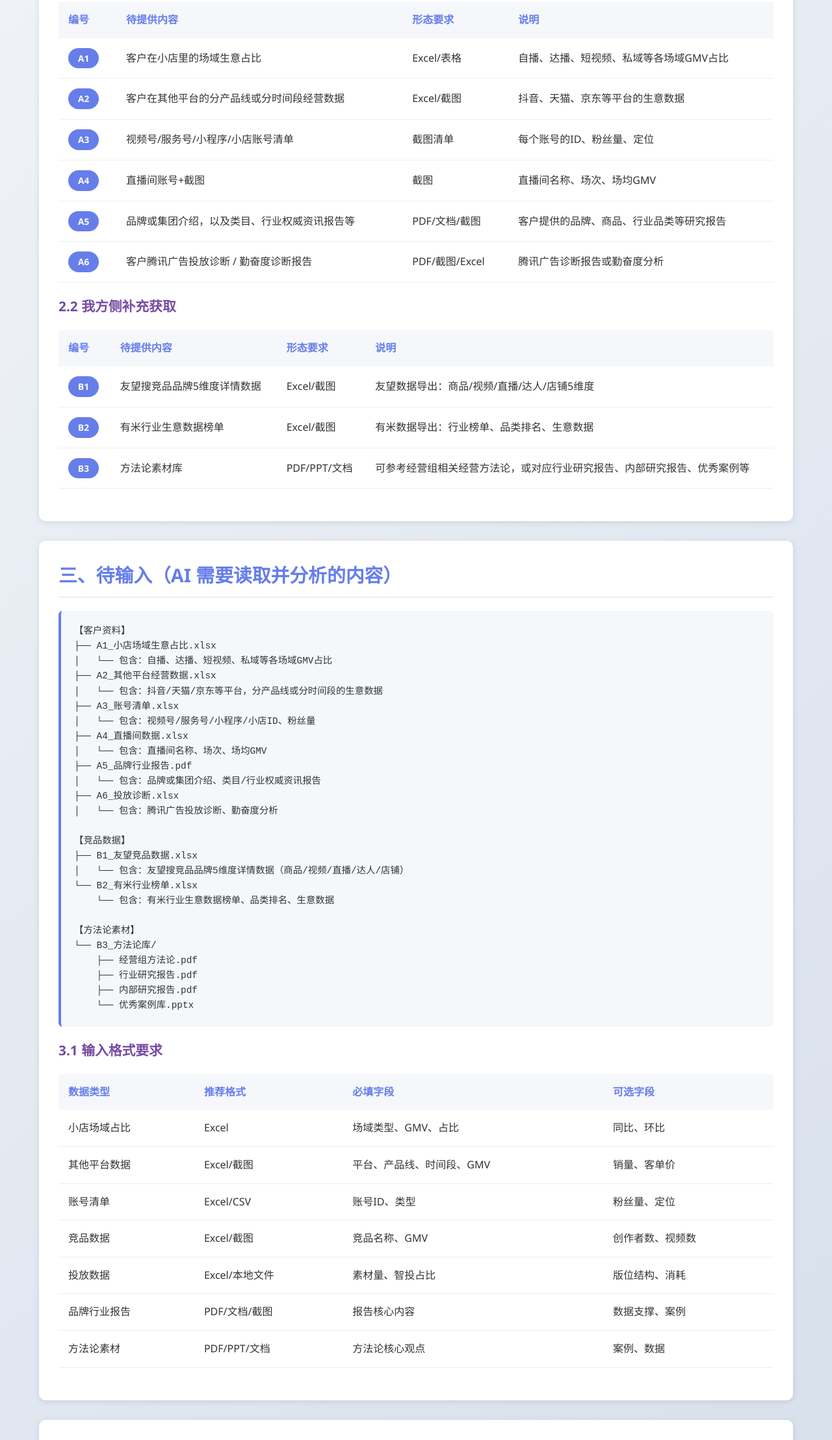
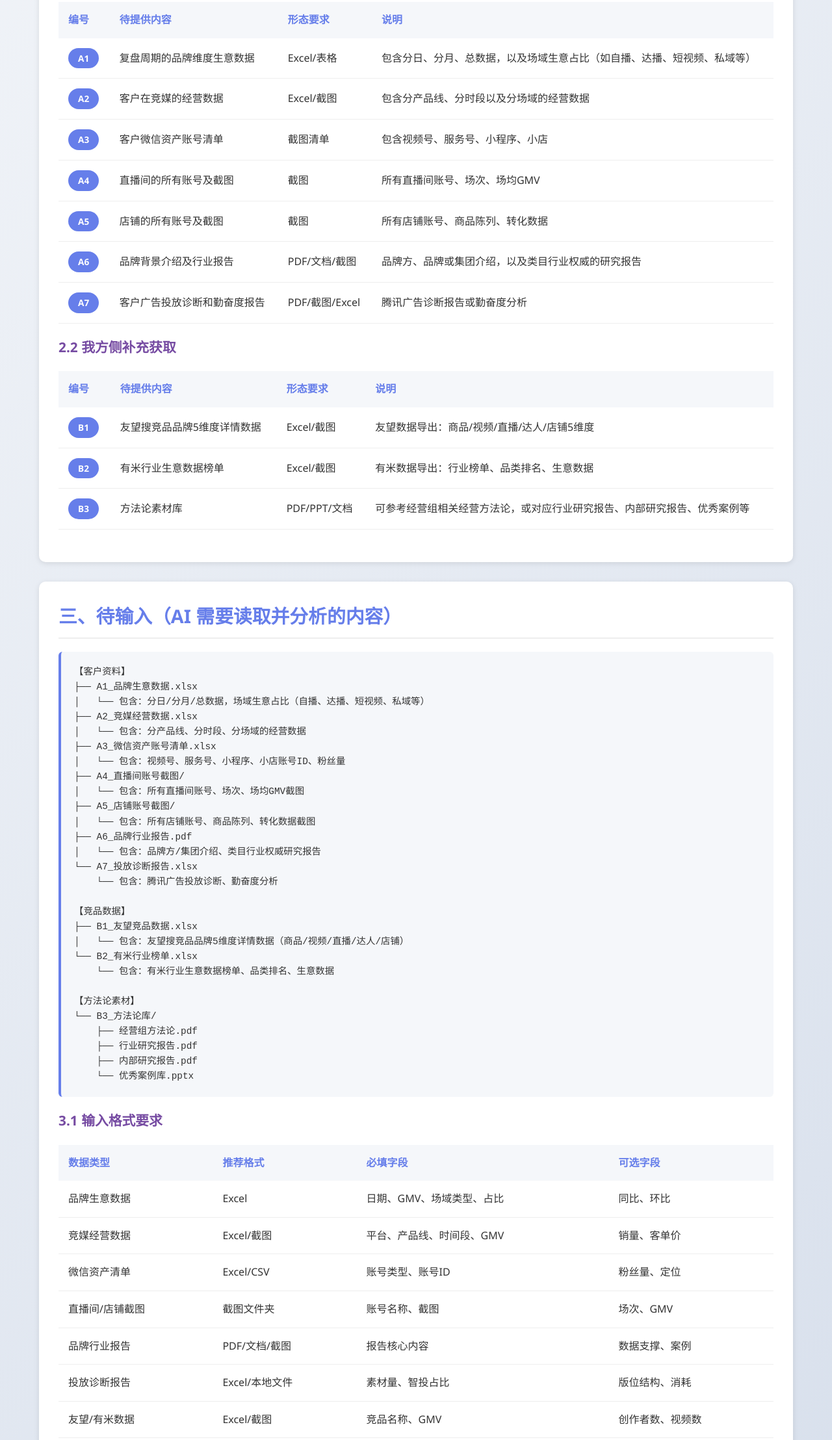
Before and after one commit to danniewowrich/biz-diagnosis-scale, a plain HTML site: page index.html in a window 1280 px wide. Shown: the part 982-3198 px from the top of the page at 65% size. Drawn offline with Linux system fonts and the light colour scheme.

Commit message:
Update: 补全客户侧7项必须提供内容

```diff
--- a/index.html
+++ b/index.html
@@ -329,37 +329,43 @@
                 <tbody>
                     <tr>
                         <td><span class="badge">A1</span></td>
-                        <td>客户在小店里的场域生意占比</td>
+                        <td>复盘周期的品牌维度生意数据</td>
                         <td>Excel/表格</td>
-                        <td>自播、达播、短视频、私域等各场域GMV占比</td>
+                        <td>包含分日、分月、总数据，以及场域生意占比（如自播、达播、短视频、私域等）</td>
                     </tr>
                     <tr>
                         <td><span class="badge">A2</span></td>
-                        <td>客户在其他平台的分产品线或分时间段经营数据</td>
+                        <td>客户在竞媒的经营数据</td>
                         <td>Excel/截图</td>
-                        <td>抖音、天猫、京东等平台的生意数据</td>
+                        <td>包含分产品线、分时段以及分场域的经营数据</td>
                     </tr>
                     <tr>
                         <td><span class="badge">A3</span></td>
-                        <td>视频号/服务号/小程序/小店账号清单</td>
+                        <td>客户微信资产账号清单</td>
                         <td>截图清单</td>
-                        <td>每个账号的ID、粉丝量、定位</td>
+                        <td>包含视频号、服务号、小程序、小店</td>
                     </tr>
                     <tr>
                         <td><span class="badge">A4</span></td>
-                        <td>直播间账号+截图</td>
+                        <td>直播间的所有账号及截图</td>
                         <td>截图</td>
-                        <td>直播间名称、场次、场均GMV</td>
+                        <td>所有直播间账号、场次、场均GMV</td>
                     </tr>
                     <tr>
                         <td><span class="badge">A5</span></td>
-                        <td>品牌或集团介绍，以及类目、行业权威资讯报告等</td>
-                        <td>PDF/文档/截图</td>
-                        <td>客户提供的品牌、商品、行业品类等研究报告</td>
+                        <td>店铺的所有账号及截图</td>
+                        <td>截图</td>
+                        <td>所有店铺账号、商品陈列、转化数据</td>
                     </tr>
                     <tr>
                         <td><span class="badge">A6</span></td>
-                        <td>客户腾讯广告投放诊断 / 勤奋度诊断报告</td>
+                        <td>品牌背景介绍及行业报告</td>
+                        <td>PDF/文档/截图</td>
+                        <td>品牌方、品牌或集团介绍，以及类目行业权威的研究报告</td>
+                    </tr>
+                    <tr>
+                        <td><span class="badge">A7</span></td>
+                        <td>客户广告投放诊断和勤奋度报告</td>
                         <td>PDF/截图/Excel</td>
                         <td>腾讯广告诊断报告或勤奋度分析</td>
                     </tr>
@@ -403,18 +409,20 @@
             <h2>三、待输入（AI 需要读取并分析的内容）</h2>
 
             <div class="code-block">【客户资料】
-├── A1_小店场域生意占比.xlsx
-│   └── 包含：自播、达播、短视频、私域等各场域GMV占比
-├── A2_其他平台经营数据.xlsx
-│   └── 包含：抖音/天猫/京东等平台，分产品线或分时间段的生意数据
-├── A3_账号清单.xlsx
-│   └── 包含：视频号/服务号/小程序/小店ID、粉丝量
-├── A4_直播间数据.xlsx
-│   └── 包含：直播间名称、场次、场均GMV
-├── A5_品牌行业报告.pdf
-│   └── 包含：品牌或集团介绍、类目/行业权威资讯报告
-├── A6_投放诊断.xlsx
-│   └── 包含：腾讯广告投放诊断、勤奋度分析
+├── A1_品牌生意数据.xlsx
+│   └── 包含：分日/分月/总数据，场域生意占比（自播、达播、短视频、私域等）
+├── A2_竞媒经营数据.xlsx
+│   └── 包含：分产品线、分时段、分场域的经营数据
+├── A3_微信资产账号清单.xlsx
+│   └── 包含：视频号、服务号、小程序、小店账号ID、粉丝量
+├── A4_直播间账号截图/
+│   └── 包含：所有直播间账号、场次、场均GMV截图
+├── A5_店铺账号截图/
+│   └── 包含：所有店铺账号、商品陈列、转化数据截图
+├── A6_品牌行业报告.pdf
+│   └── 包含：品牌方/集团介绍、类目行业权威研究报告
+└── A7_投放诊断报告.xlsx
+    └── 包含：腾讯广告投放诊断、勤奋度分析
 
 【竞品数据】
 ├── B1_友望竞品数据.xlsx
@@ -441,40 +449,46 @@
                 </thead>
                 <tbody>
                     <tr>
-                        <td>小店场域占比</td>
+                        <td>品牌生意数据</td>
                         <td>Excel</td>
-                        <td>场域类型、GMV、占比</td>
+                        <td>日期、GMV、场域类型、占比</td>
                         <td>同比、环比</td>
                     </tr>
                     <tr>
-                        <td>其他平台数据</td>
+                        <td>竞媒经营数据</td>
                         <td>Excel/截图</td>
                         <td>平台、产品线、时间段、GMV</td>
                         <td>销量、客单价</td>
                     </tr>
                     <tr>
-                        <td>账号清单</td>
+                        <td>微信资产清单</td>
                         <td>Excel/CSV</td>
-                        <td>账号ID、类型</td>
+                        <td>账号类型、账号ID</td>
                         <td>粉丝量、定位</td>
                     </tr>
                     <tr>
-                        <td>竞品数据</td>
-                        <td>Excel/截图</td>
-                        <td>竞品名称、GMV</td>
-                        <td>创作者数、视频数</td>
-                    </tr>
-                    <tr>
-                        <td>投放数据</td>
-                        <td>Excel/本地文件</td>
-                        <td>素材量、智投占比</td>
-                        <td>版位结构、消耗</td>
+                        <td>直播间/店铺截图</td>
+                        <td>截图文件夹</td>
+                        <td>账号名称、截图</td>
+                        <td>场次、GMV</td>
                     </tr>
                     <tr>
                         <td>品牌行业报告</td>
                         <td>PDF/文档/截图</td>
                         <td>报告核心内容</td>
                         <td>数据支撑、案例</td>
+                    </tr>
+                    <tr>
+                        <td>投放诊断报告</td>
+                        <td>Excel/本地文件</td>
+                        <td>素材量、智投占比</td>
+                        <td>版位结构、消耗</td>
+                    </tr>
+                    <tr>
+                        <td>友望/有米数据</td>
+                        <td>Excel/截图</td>
+                        <td>竞品名称、GMV</td>
+                        <td>创作者数、视频数</td>
                     </tr>
                     <tr>
                         <td>方法论素材</td>
@@ -567,12 +581,13 @@
 
 【输入文件路径】
 客户资料：
-- /path/to/A1_小店场域生意占比.xlsx（自播、达播、短视频、私域等各场域GMV占比）
-- /path/to/A2_其他平台经营数据.xlsx（抖音/天猫/京东等平台，分产品线或分时间段的生意数据）
-- /path/to/A3_账号清单.xlsx（视频号/服务号/小程序/小店账号）
-- /path/to/A4_直播间数据.xlsx（直播间名称、场次、场均GMV）
-- /path/to/A5_品牌行业报告.pdf（品牌或集团介绍、类目/行业权威资讯报告）
-- /path/to/A6_投放诊断.xlsx（腾讯广告投放诊断/勤奋度分析）
+- /path/to/A1_品牌生意数据.xlsx（分日/分月/总数据，场域生意占比：自播、达播、短视频、私域等）
+- /path/to/A2_竞媒经营数据.xlsx（分产品线、分时段、分场域的经营数据）
+- /path/to/A3_微信资产账号清单.xlsx（视频号、服务号、小程序、小店）
+- /path/to/A4_直播间账号截图/（所有直播间账号及截图）
+- /path/to/A5_店铺账号截图/（所有店铺账号及截图）
+- /path/to/A6_品牌行业报告.pdf（品牌方/集团介绍、类目行业权威研究报告）
+- /path/to/A7_投放诊断报告.xlsx（腾讯广告投放诊断/勤奋度分析）
 
 竞品数据：
 - /path/to/B1_友望竞品数据.xlsx（友望搜竞品品牌5维度详情数据）
```
